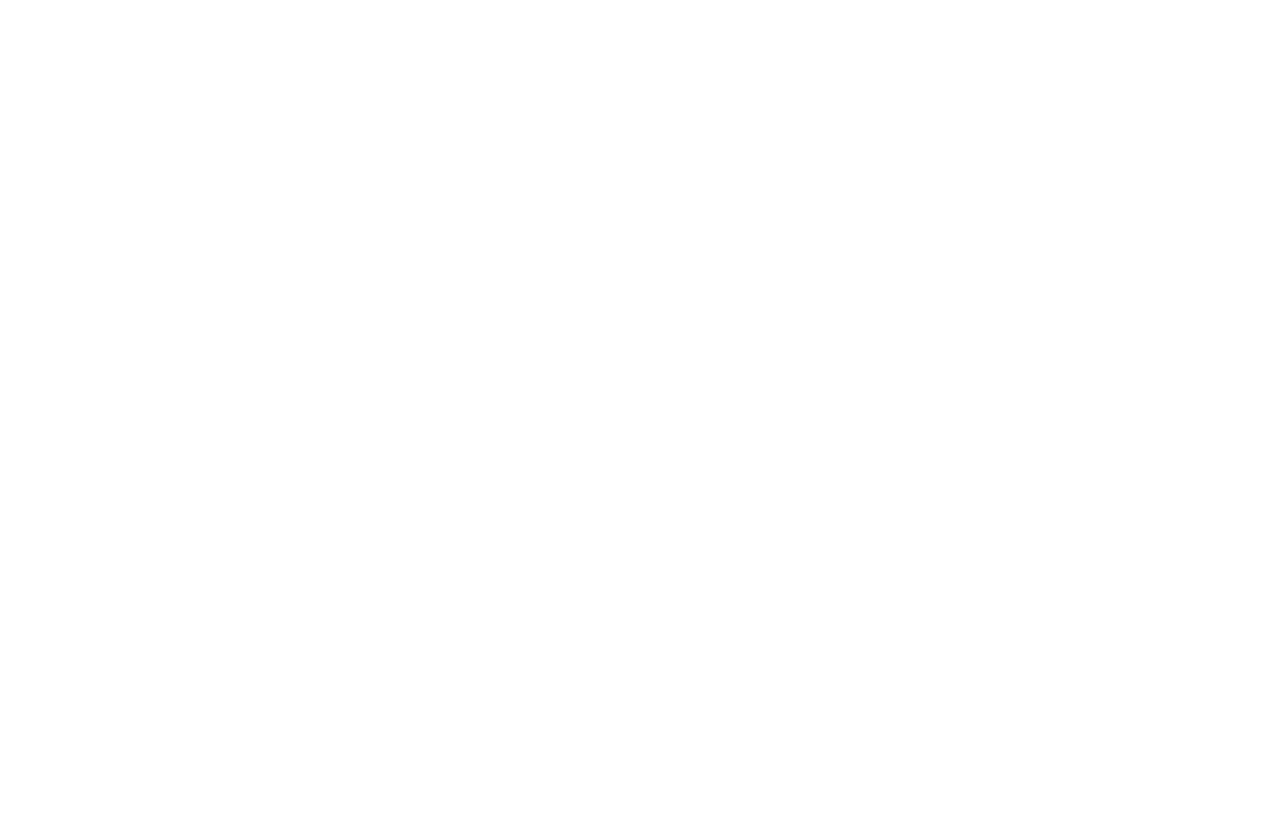
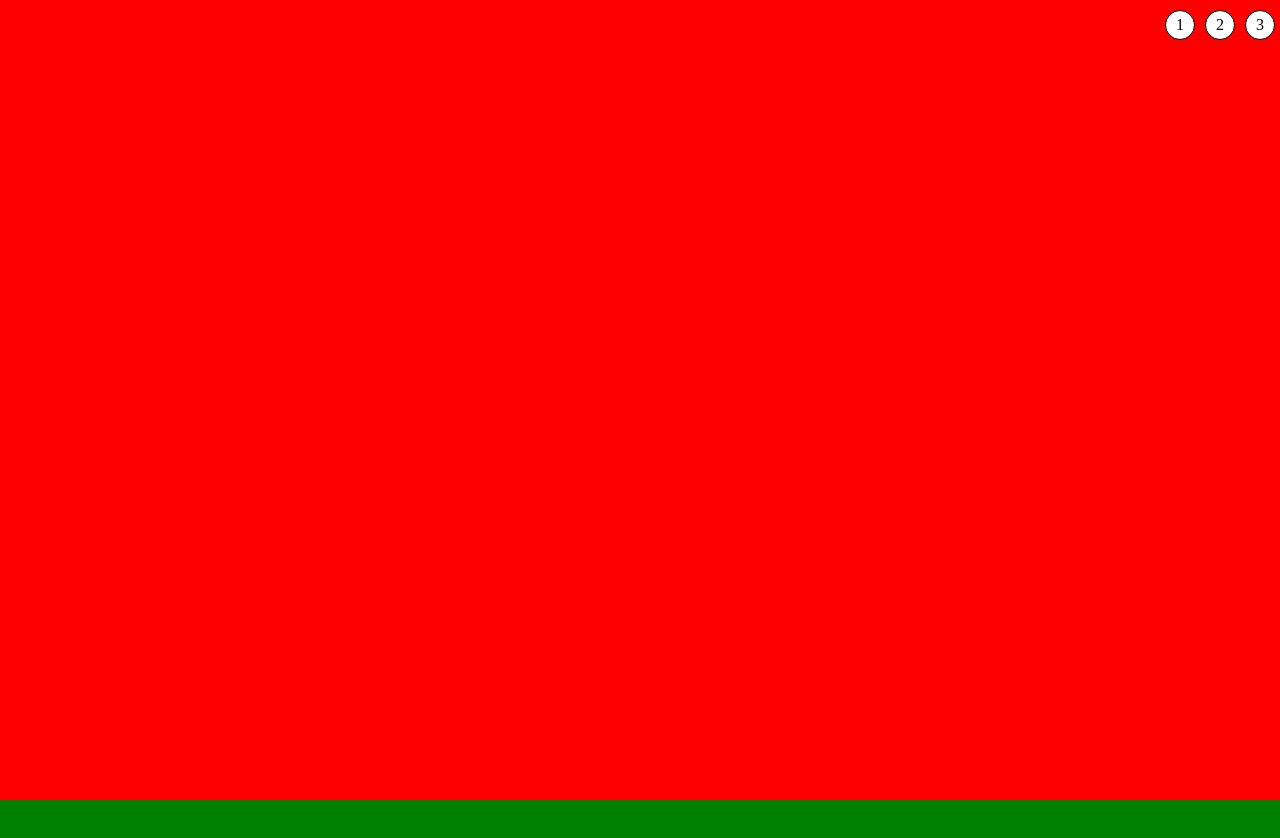
Before and after one commit to niccoloruberti/htmlcss-shoes, a plain HTML site: page index.html in a window 1280 px wide. Shown: the top 838 px of the page. Before the commit the page ends 800 px from the top, so only its background shows below. Drawn offline with Linux system fonts and the light colour scheme.

Commit message:
[FEAT]: creato box layout

```diff
--- a/css/styles.css
+++ b/css/styles.css
@@ -3,3 +3,46 @@
     padding: 0;
     box-sizing: border-box;
 }
+
+/* utilities */
+
+.red {
+    background-color: red;
+}
+
+.green {
+    background-color: green;
+}
+
+.yellow {
+    background-color: yellow;
+}
+
+.box {
+    height: 100vh;
+}
+
+/* header */
+
+header {
+    height: 50px;
+    width: 100%;
+    position: fixed;
+}
+
+header a {
+    text-decoration: none;
+    color: black;
+    background-color: white;
+    border: 1px solid black;
+    border-radius: 25px;
+    padding: 5px 10px;
+    margin: 0 5px;
+}
+
+.container-header {
+    height: 100%;
+    display: flex;
+    justify-content: flex-end;
+    align-items: center;
+}
--- a/index.html
+++ b/index.html
@@ -8,6 +8,27 @@
         <link rel="stylesheet" href="./css/styles.css">
     </head>
     <body>
+        <!-- header -->
+        <header>
+            <div class="container-header">
+                <a href="#">1</a>
+                <a href="#">2</a>
+                <a href="#">3</a>
+            </div>
+        </header>
+        <!-- main -->
+        <main>
+            <div class="box red">
+                <div class="content">
 
+                </div>
+            </div>
+            <div class="box green">
+                <div class="content"></div>
+            </div>
+            <div class="box yellow">
+                <div class="content"></div>
+            </div>
+        </main>
     </body>
 </html>
```
Lines whose indentation alone changed are shown as unchanged.
